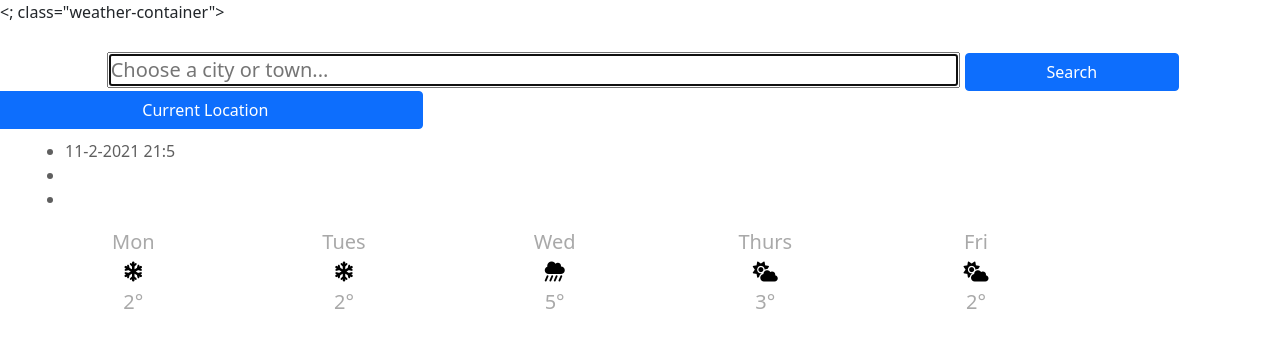
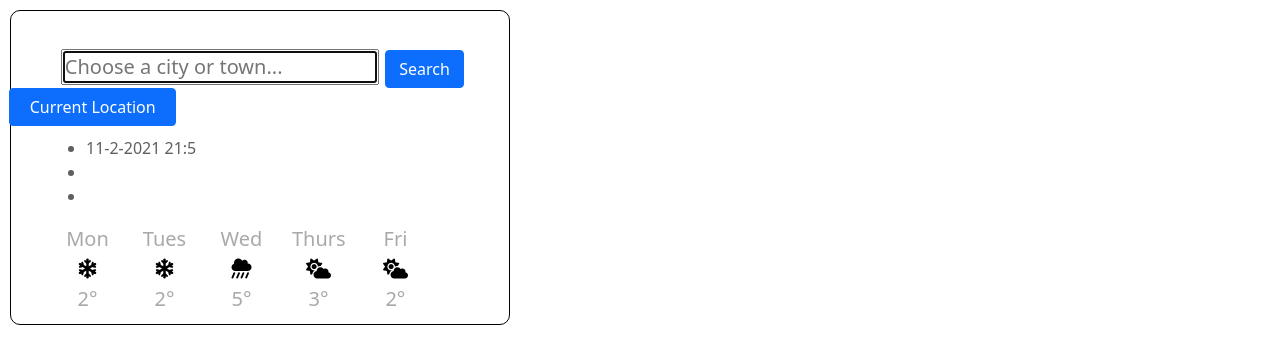
Before and after one commit to ffionwyn/weather-project, a plain HTML site: page index.html in a window 1280 px wide. Drawn offline with nearby package versions, Linux system fonts and the light colour scheme.

Commit message:
Update index.html

```diff
--- a/index.html
+++ b/index.html
@@ -16,7 +16,7 @@
 
   </head>
   <body>
-      <; class="weather-container">
+      <div class="weather-container">
     <h2 id="location-header"></h2>
 
      <div class="row">
@@ -65,7 +65,6 @@
             <div class="col-sm-2">2°</div>
         </div>
     </div>
-
     <script src="https://kit.fontawesome.com/ba45e446c2.js" crossorigin="anonymous"></script>
     <script src="./src/index.js"></script>
 
```
